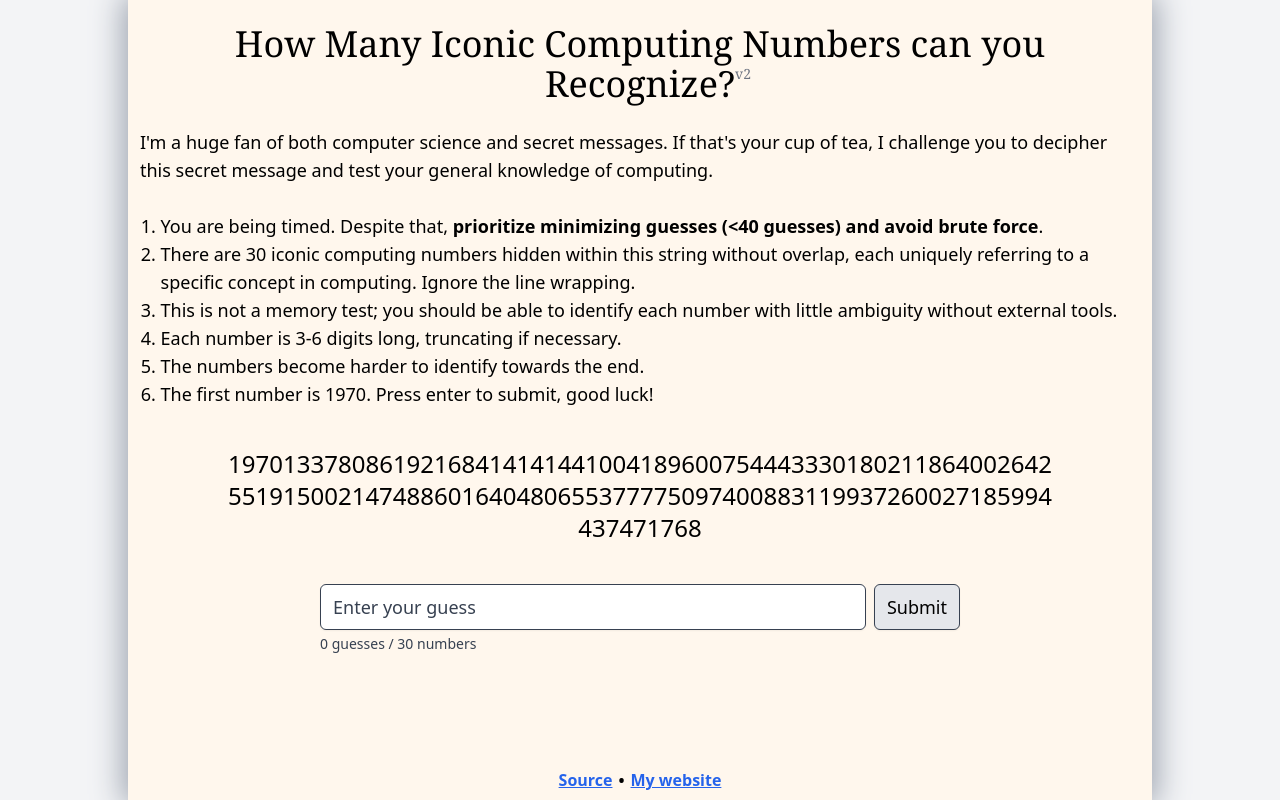
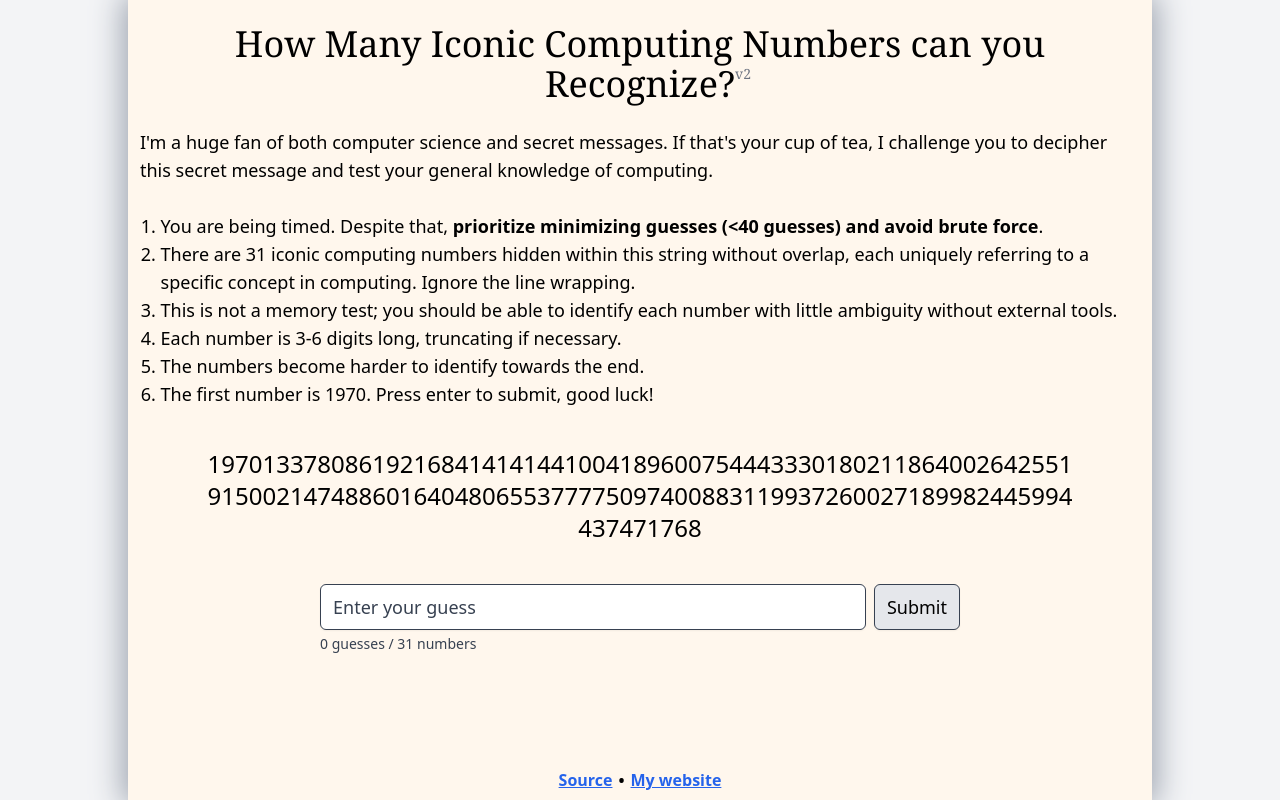
Before and after one commit to ArhanChaudhary/iconic-computing-numbers, a SvelteKit app: page / in a window 1280 px wide. Built offline with nearby package versions, Linux system fonts and the light colour scheme; a web font is replaced by a local one.

Commit message:
new number

```diff
--- a/src/routes/+page.svelte
+++ b/src/routes/+page.svelte
@@ -180,7 +180,7 @@
 		<li>The first number is 1970. Press enter to submit, good luck!</li>
 	</ol>
 </div>
-<div class="text-2xl text-center break-words my-10 mx-auto max-w-[61ch]" bind:this={numbersEl}>
+<div class="text-2xl text-center break-words my-10 mx-auto max-w-[64ch]" bind:this={numbersEl}>
 	<!-- No cheating! Oh well, since you're already here you might as well check out my website while at it https://arhan.sh/ -->
 	{#each data.numbers as { value }}<span data-value={value}>{value}</span>{/each}
 </div>
--- a/src/routes/+page.ts
+++ b/src/routes/+page.ts
@@ -139,6 +139,11 @@ const numbers = [
 		link: 'https://en.wikipedia.org/wiki/History_of_Python#Version_2'
 	},
 	{
+	  value: '998244',
+			message: 'The truncated standard output modulus for efficient FFT-based polynomial computations in competitive programming.',
+			link: 'https://codeforces.com/blog/entry/62541'
+	},
+	{
 		value: '5994',
 		message: 'The 59.94Hz field refresh frequency for NTSC color.',
 		link: 'https://en.wikipedia.org/wiki/NTSC#Resolution_and_refresh_rate'
```
